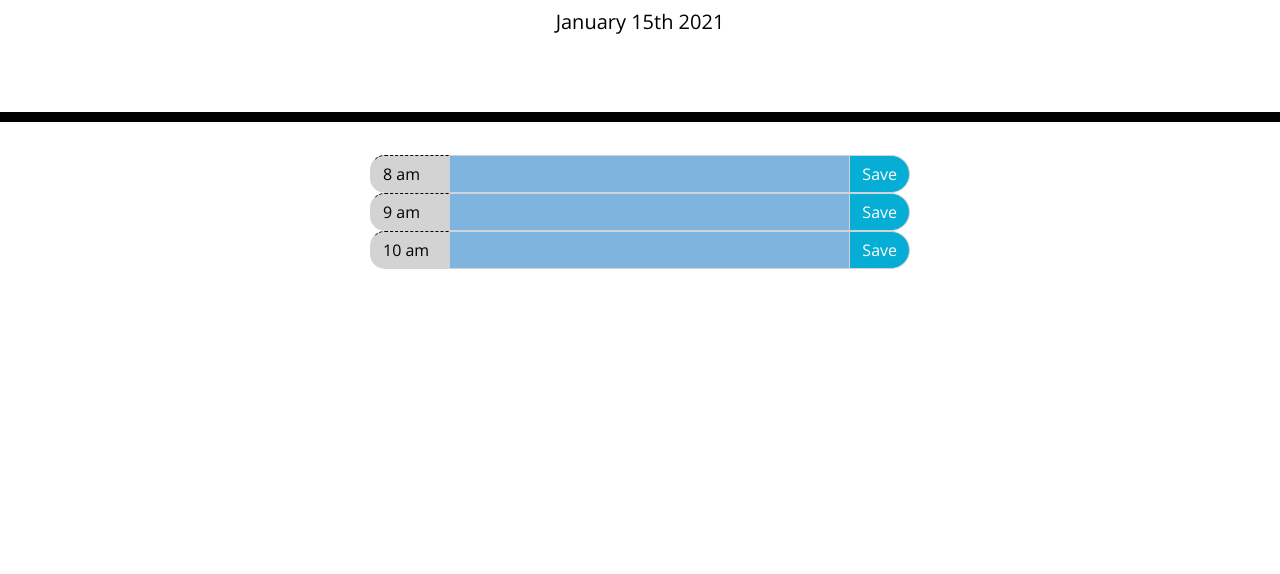
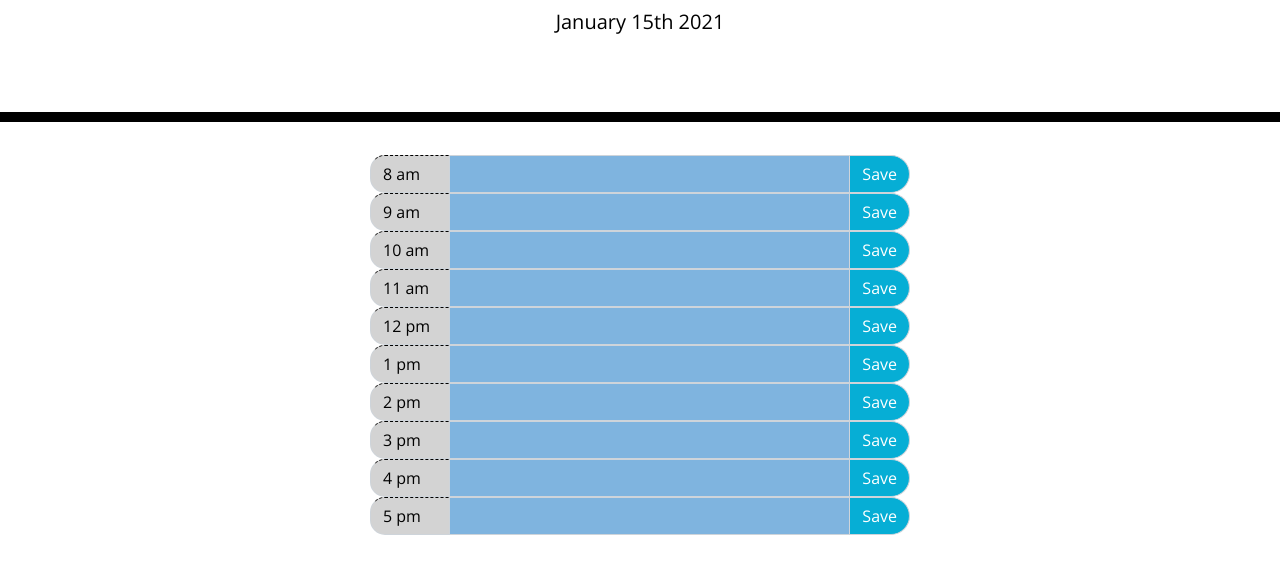
Before and after one commit to verusbabb/Work-Planner, a plain HTML site: page Testindex.html in a window 1280 px wide. Shown: the part 182-756 px from the top of the page. Drawn offline with nearby package versions, Linux system fonts and the light colour scheme.

Commit message:
minor edits

```diff
--- a/Testindex.html
+++ b/Testindex.html
@@ -34,105 +34,106 @@
         <!-- <div class="row"></div> -->
         <div class="col-md-3"></div>
         <div class="col-md-6">
+
           <div class="input-group">
             <div class="input-group-prepend">
               <span class="input-group-text hour time-block">8 am</span>
             </div>
-            <input id="8" type="text" class="form-control">
+            <input id="input8" type="text" class="form-control">
             <div class="input-group-append">
-              <button type="button" class="input-group-text saveBtn">Save</button>
+              <button id="saveBtn8" type="button" onClick="reply_click(this.id)" class="input-group-text saveBtn">Save</button>
             </div>
           </div>
 
           <div class="input-group">
             <div class="input-group-prepend">
-              <span class="input-group-text hour time-block">9 am </span>
+              <span class="input-group-text hour time-block">9 am</span>
             </div>
-            <input id="9" type="text" class="form-control">
+            <input id="input9" type="text" class="form-control">
             <div class="input-group-append">
-              <button type="button" class="input-group-text saveBtn">Save</button>
+              <button id="saveBtn9" type="button" onClick="reply_click(this.id)" class="input-group-text saveBtn">Save</button>
             </div>
           </div>
 
           <div class="input-group">
             <div class="input-group-prepend">
-              <span class="input-group-text hour time-block">10 am </span>
+              <span class="input-group-text hour time-block">10 am</span>
             </div>
-            <input id="10" type="text" class="form-control">
+            <input id="input10" type="text" class="form-control">
             <div class="input-group-append">
-              <button type="button" class="input-group-text saveBtn">Save</button>
+              <button id="saveBtn10" type="button" onClick="reply_click(this.id)" class="input-group-text saveBtn">Save</button>
             </div>
           </div>
 
-          <!-- <div class="input-group" id="11">
+          <div class="input-group">
             <div class="input-group-prepend">
-              <span class="input-group-text hour time-block">11 am </span>
+              <span class="input-group-text hour time-block">11 am</span>
             </div>
-            <input type="text" class="form-control">
+            <input id="input11" type="text" class="form-control">
             <div class="input-group-append">
-              <button type="button" class="input-group-text saveBtn">Save</button>
+              <button id="saveBtn11" type="button" onClick="reply_click(this.id)" class="input-group-text saveBtn">Save</button>
             </div>
           </div>
 
-          <div class="input-group" id="12">
+          <div class="input-group">
             <div class="input-group-prepend">
-              <span class="input-group-text hour time-block">12 pm </span>
+              <span class="input-group-text hour time-block">12 pm</span>
             </div>
-            <input type="text" class="form-control">
+            <input id="input12" type="text" class="form-control">
             <div class="input-group-append">
-              <button type="button" class="input-group-text saveBtn">Save</button>
+              <button id="saveBtn12" type="button" onClick="reply_click(this.id)" class="input-group-text saveBtn">Save</button>
             </div>
           </div>
 
-          <div class="input-group" id="13">
+          <div class="input-group">
             <div class="input-group-prepend">
               <span class="input-group-text hour time-block">1 pm</span>
             </div>
-            <input type="text" class="form-control">
+            <input id="input13" type="text" class="form-control">
             <div class="input-group-append">
-              <button type="button" class="input-group-text saveBtn">Save</button>
+              <button id="saveBtn13" type="button" onClick="reply_click(this.id)" class="input-group-text saveBtn">Save</button>
             </div>
           </div>
 
-          <div class="input-group" id="14">
+          <div class="input-group">
             <div class="input-group-prepend">
               <span class="input-group-text hour time-block">2 pm</span>
             </div>
-            <input type="text" class="form-control">
+            <input id="input14" type="text" class="form-control">
             <div class="input-group-append">
-              <button type="button" class="input-group-text saveBtn">Save</button>
+              <button id="saveBtn14" type="button" onClick="reply_click(this.id)" class="input-group-text saveBtn">Save</button>
             </div>
           </div>
 
-          <div class="input-group" id="15">
+          <div class="input-group">
             <div class="input-group-prepend">
               <span class="input-group-text hour time-block">3 pm</span>
             </div>
-            <input type="text" class="form-control">
+            <input id="input15" type="text" class="form-control">
             <div class="input-group-append">
-              <button type="button" class="input-group-text saveBtn">Save</button>
+              <button id="saveBtn15" type="button" onClick="reply_click(this.id)" class="input-group-text saveBtn">Save</button>
             </div>
           </div>
 
-          <div class="input-group" id="16">
+          <div class="input-group">
             <div class="input-group-prepend">
-              <span class="input-group-text hour time-block">4 pm </span>
+              <span class="input-group-text hour time-block">4 pm</span>
             </div>
-            <input type="text" class="form-control">
+            <input id="input16" type="text" class="form-control">
             <div class="input-group-append">
-              <button type="button" class="input-group-text saveBtn">Save</button>
+              <button id="hour16" type="button" onClick="reply_click(this.id)" class="input-group-text saveBtn">Save</button>
             </div>
           </div>
 
-          <div class="input-group" id="17">
+          <div class="input-group">
             <div class="input-group-prepend">
-              <span class="input-group-text hour time-block">5 pm </span>
+              <span class="input-group-text hour time-block">5 pm</span>
             </div>
-            <input type="text" class="form-control">
+            <input id="input17" type="text" class="form-control">
             <div class="input-group-append">
-              <button type="button" class="input-group-text saveBtn">Save</button>
+              <button id="hour17" type="button" onClick="reply_click(this.id)" class="input-group-text saveBtn">Save</button>
             </div>
-          </div> -->
+          </div>
 
           <div class="col-md-3"></div>
         </div>
--- /dev/null
+++ b/testscript.js
@@ -0,0 +1,3 @@
+function reply_click(clicked_id) {
+    alert(clicked_id);
+}
```
Also changed, not shown: script.js (+9 -4 lines), 1 other file.
